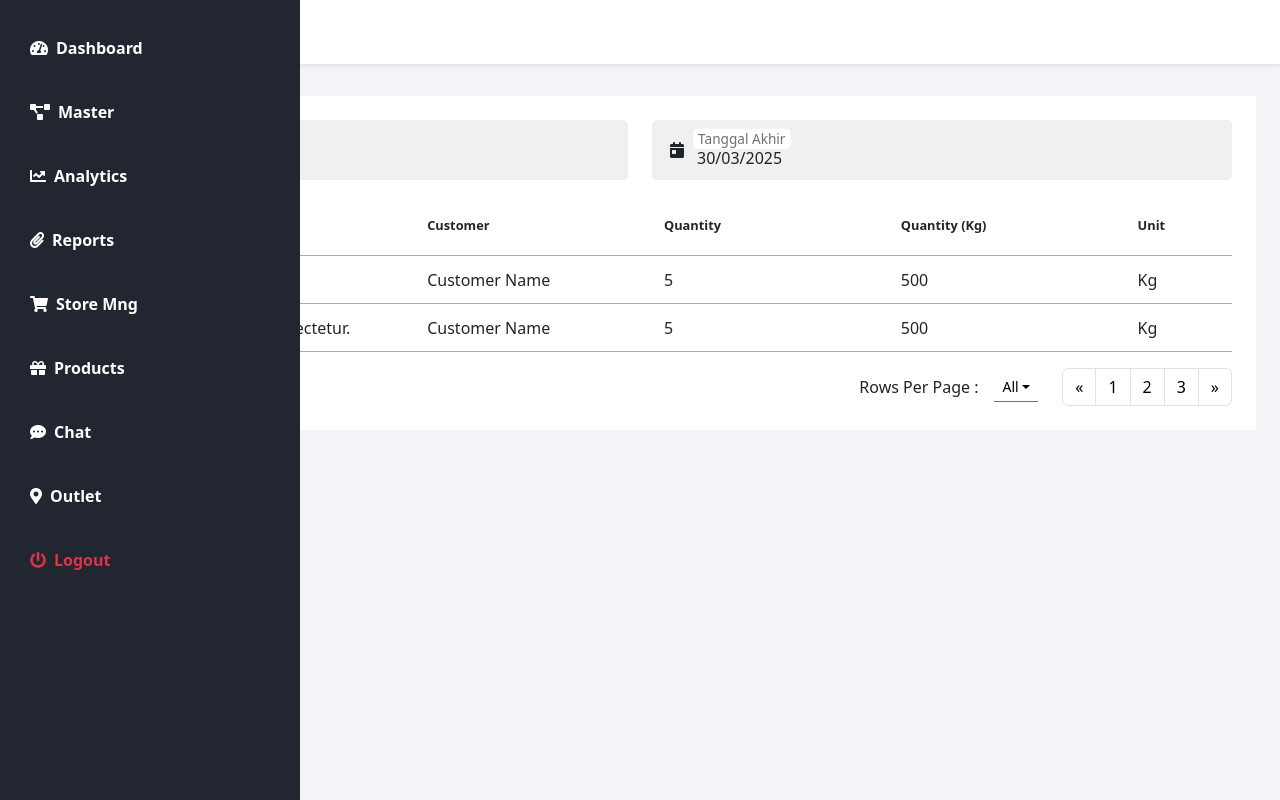
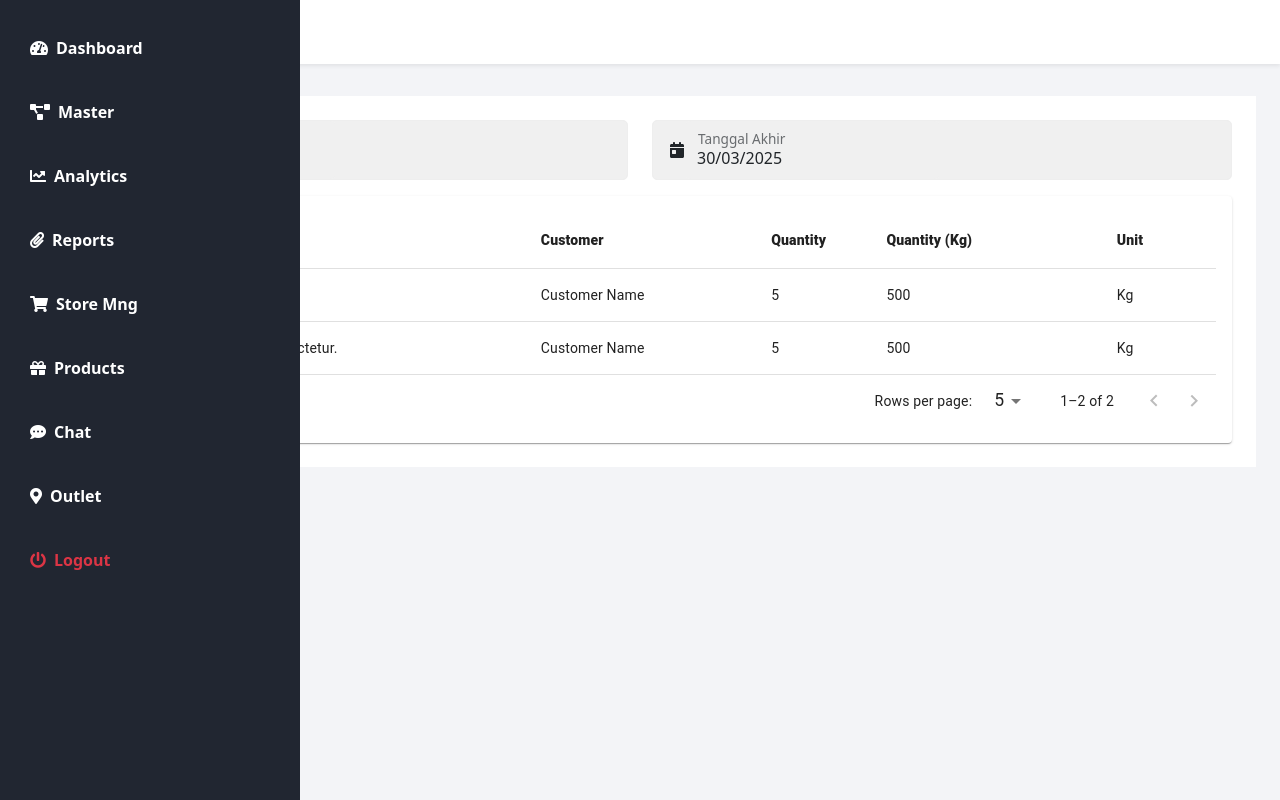
Before and after one commit to Christian-Tiovanto/project-penitipan-barang-fe, a React (Vite) app: page /report/transaction-in in a window 1280 px wide. Built offline with nearby package versions, Linux system fonts and the light colour scheme.

Commit message:
refactor: use Mui-table for displaying data

```diff
--- a/src/App.css
+++ b/src/App.css
@@ -259,7 +259,6 @@ body {
   color: #fff;
 }
 
-
 /* CSS untuk Slide-In dan Slide-Out */
 @keyframes slideIn {
   from {
@@ -292,6 +291,7 @@ body {
 /* Mui Table */
 .mui-table-container p {
   margin: 0px !important;
+}
 
 /* Bootstrap custom */
 .form-floating > label::after {
@@ -312,5 +312,4 @@ body {
   .pagination-component {
     width: 100%;
   }
-
 }
--- a/src/components/table-component.tsx
+++ b/src/components/table-component.tsx
@@ -1,55 +1,6 @@
-// TableComponent.tsx
-import React from "react";
-import "./../features/report/report.css";
-
 export interface ColumnConfig<T> {
-  key: string;
-  header: string;
-  render: (data: T) => React.ReactNode;
+  field: keyof T;
+  headerName: string;
   headerStyle?: React.CSSProperties;
   cellStyle?: React.CSSProperties;
 }
-
-interface TableProps<T> {
-  data: T[];
-  columns: ColumnConfig<T>[];
-  columnWidths?: string[];
-}
-
-export const Table = <T,>({ data, columns, columnWidths }: TableProps<T>) => {
-  return (
-    <div className="table-container w-100">
-      <table>
-        {columnWidths && (
-          <colgroup>
-            {columnWidths.map((width, index) => (
-              <col key={index} width={width} />
-            ))}
-          </colgroup>
-        )}
-
-        <thead>
-          <tr>
-            {columns.map((column) => (
-              <th key={column.key} style={column.headerStyle}>
-                {column.header}
-              </th>
-            ))}
-          </tr>
-        </thead>
-
-        <tbody>
-          {data.map((item, index) => (
-            <tr key={index}>
-              {columns.map((column) => (
-                <td key={column.key} style={column.cellStyle}>
-                  {column.render(item)}
-                </td>
-              ))}
-            </tr>
-          ))}
-        </tbody>
-      </table>
-    </div>
-  );
-};
--- a/src/features/report/report-in.tsx
+++ b/src/features/report/report-in.tsx
@@ -1,9 +1,19 @@
 import { useState } from "react";
 import DatePicker from "../../components/date-picker";
-import PagePaginationComponent from "../../components/pagination.tsx";
-import { Table, ColumnConfig } from "../../components/table-component.tsx";
-import "./report.css";
+import {
+  Paper,
+  Table,
+  TableBody,
+  TableCell,
+  TableContainer,
+  TableHead,
+  TablePagination,
+  TableRow,
+} from "@mui/material";
+
+import { ColumnConfig } from "../../components/table-component";
 interface ITransactionInData {
+  id: number;
   product: {
     id: number;
     name: string;
@@ -17,9 +27,23 @@ interface ITransactionInData {
   unit: string;
 }
 export function ReportInPage() {
-  const [selectedPageSize, setSelectedPageSize] = useState("All");
+  const [page, setPage] = useState(0);
+  const [rowsPerPage, setRowsPerPage] = useState(5);
+  const [searchQuery, setSearchQuery] = useState("");
+  const handleChangePage = (_: unknown, newPage: number) => {
+    setPage(newPage);
+  };
+
+  const handleChangeRowsPerPage = (
+    event: React.ChangeEvent<HTMLInputElement>
+  ) => {
+    setRowsPerPage(parseInt(event.target.value, 10));
+    setPage(0);
+  };
+
   const TransactionInData: ITransactionInData[] = [
     {
+      id: 1,
       product: { id: 1, name: "Product Name" },
       customer: { id: 1, name: "Customer Name" },
       qty: 5,
@@ -27,6 +51,7 @@ export function ReportInPage() {
       unit: "Kg",
     },
     {
+      id: 2,
       product: {
         id: 1,
         name: "Lorem ipsum dolor sit amet consectetur.",
@@ -39,39 +64,48 @@ export function ReportInPage() {
   ];
   const columns: ColumnConfig<ITransactionInData>[] = [
     {
-      key: "product",
-      header: "Product",
-      render: (data) => data.product.name,
+      field: "product",
+      headerName: "Product",
+      headerStyle: {
+        minWidth: "200px",
+        width: "40%",
+      },
     },
     {
-      key: "customer",
-      header: "Customer",
-      render: (data) => data.customer.name,
-      headerStyle: { paddingLeft: "24px" },
-      cellStyle: { paddingLeft: "24px" },
+      field: "customer",
+      headerName: "Customer",
+      headerStyle: {
+        width: "20%",
+      },
     },
     {
-      key: "qty",
-      header: "Quantity",
-      render: (data) => data.qty,
-      headerStyle: { paddingLeft: "24px" },
-      cellStyle: { paddingLeft: "24px" },
+      field: "qty",
+      headerName: "Quantity",
+      headerStyle: {
+        width: "10%",
+      },
     },
     {
-      key: "converted_qty",
-      header: "Quantity (Kg)",
-      render: (data) => data.converted_qty,
-      headerStyle: { paddingLeft: "24px" },
-      cellStyle: { paddingLeft: "24px" },
+      field: "converted_qty",
+      headerName: "Quantity (Kg)",
+      headerStyle: {
+        width: "20%",
+      },
     },
     {
-      key: "unit",
-      header: "Unit",
-      render: (data) => data.unit,
-      headerStyle: { paddingLeft: "24px" },
-      cellStyle: { paddingLeft: "24px" },
+      field: "unit",
+      headerName: "Unit",
+      headerStyle: {
+        width: "10%",
+      },
     },
   ];
+  const filteredData = TransactionInData.filter((row: any) =>
+    columns.some((col) =>
+      String(row[col.field]).toLowerCase().includes(searchQuery.toLowerCase())
+    )
+  );
+
   const columnWidths = ["30%", "20%", "20%", "20%", "10%"];
   return (
     <>
@@ -91,15 +125,50 @@ export function ReportInPage() {
           </div>
         </div>
         <div className="product-in-list w-100 d-flex flex-column">
-          <Table
-            data={TransactionInData}
-            columns={columns}
-            columnWidths={columnWidths}
-          />
-          <PagePaginationComponent
-            selectedPageSize={selectedPageSize}
-            setSelectedPageSize={(data: string) => setSelectedPageSize(data)}
-          />
+          <div className="mui-table-container">
+            <TableContainer component={Paper} sx={{ padding: 2 }}>
+              <Table>
+                <TableHead>
+                  <TableRow>
+                    {columns.map((col) => (
+                      <TableCell
+                        key={col.field}
+                        sx={{
+                          width: col.headerStyle?.width,
+                          minWidth: col.headerStyle?.minWidth,
+                          textAlign: col.headerStyle?.textAlign,
+                          fontWeight: "bold",
+                        }}
+                      >
+                        <b>{col.headerName}</b>
+                      </TableCell>
+                    ))}
+                  </TableRow>
+                </TableHead>
+                <TableBody>
+                  {TransactionInData.map((value) => (
+                    <TableRow key={value.id}>
+                      <TableCell>{value.product.name}</TableCell>
+                      <TableCell>{value.customer.name}</TableCell>
+                      <TableCell>{value.qty}</TableCell>
+                      <TableCell>{value.converted_qty}</TableCell>
+                      <TableCell>{value.unit}</TableCell>
+                    </TableRow>
+                  ))}
+                </TableBody>
+              </Table>
+              <TablePagination
+                sx={{ fontSize: "1.1rem" }}
+                component="div"
+                count={filteredData.length}
+                page={page}
+                rowsPerPage={rowsPerPage}
+                onPageChange={handleChangePage}
+                onRowsPerPageChange={handleChangeRowsPerPage}
+                rowsPerPageOptions={[5, 10, 25]}
+              />
+            </TableContainer>
+          </div>
         </div>
       </div>
     </>
--- a/src/features/report/report-out.tsx
+++ b/src/features/report/report-out.tsx
@@ -1,9 +1,19 @@
 import { useState } from "react";
 import DatePicker from "../../components/date-picker";
-import PagePaginationComponent from "../../components/pagination.tsx";
-import { Table, ColumnConfig } from "../../components/table-component.tsx";
-import "./report.css";
+import {
+  Paper,
+  Table,
+  TableBody,
+  TableCell,
+  TableContainer,
+  TableHead,
+  TablePagination,
+  TableRow,
+} from "@mui/material";
+
+import { ColumnConfig } from "../../components/table-component";
 interface ITransactionOutData {
+  id: number;
   product: {
     id: number;
     name: string;
@@ -16,24 +26,78 @@ interface ITransactionOutData {
   total_days: number;
 }
 export function ReportOutPage() {
-  const [selectedPageSize, setSelectedPageSize] = useState("All");
+  const [page, setPage] = useState(0);
+  const [rowsPerPage, setRowsPerPage] = useState(5);
+  const [searchQuery, setSearchQuery] = useState("");
+  const handleChangePage = (_: unknown, newPage: number) => {
+    setPage(newPage);
+  };
+
+  const handleChangeRowsPerPage = (
+    event: React.ChangeEvent<HTMLInputElement>
+  ) => {
+    setRowsPerPage(parseInt(event.target.value, 10));
+    setPage(0);
+  };
+
   const TransactionOutData: ITransactionOutData[] = [
     {
+      id: 1,
       product: { id: 1, name: "Product Name" },
       customer: { id: 1, name: "Customer Name" },
       converted_qty: 500,
-      total_days: 50,
+      total_days: 5,
     },
     {
+      id: 2,
       product: {
         id: 1,
         name: "Lorem ipsum dolor sit amet consectetur.",
       },
       customer: { id: 1, name: "Customer Name" },
-      converted_qty: 1000,
-      total_days: 5,
+      converted_qty: 500,
+      total_days: 50,
     },
   ];
+  const columns: ColumnConfig<ITransactionOutData>[] = [
+    {
+      field: "product",
+      headerName: "Product",
+      headerStyle: {
+        minWidth: "200px",
+        width: "40%",
+      },
+    },
+    {
+      field: "customer",
+      headerName: "Customer",
+      headerStyle: {
+        width: "30%",
+      },
+    },
+    {
+      field: "converted_qty",
+      headerName: "Quantity (Kg)",
+      headerStyle: {
+        textAlign: "center",
+        width: "20%",
+      },
+    },
+    {
+      field: "total_days",
+      headerName: "Total Days",
+      headerStyle: {
+        textAlign: "center",
+        width: "10%",
+      },
+    },
+  ];
+  const filteredData = TransactionOutData.filter((row: any) =>
+    columns.some((col) =>
+      String(row[col.field]).toLowerCase().includes(searchQuery.toLowerCase())
+    )
+  );
+
   return (
     <>
       <div className="container-fluid m-0 p-0">
@@ -52,50 +116,53 @@ export function ReportOutPage() {
           </div>
         </div>
         <div className="product-in-list w-100 d-flex flex-column">
-          <div className="table-container w-100">
-            <table>
-              <colgroup>
-                <col width={"10%"} />
-                <col width={"30%"} />
-                <col width={"20%"} />
-                <col width={"20%"} />
-                <col width={"20%"} />
-              </colgroup>
-              <thead>
-                <tr>
-                  <th style={{ paddingLeft: "16px" }}>No</th>
-                  {["Product", "Customer", "Quantity (Kg)", "Total Days"].map(
-                    (column) => (
-                      <th style={{ paddingLeft: "24px" }} key={column}>
-                        {column}
-                      </th>
-                    )
-                  )}
-                </tr>
-              </thead>
-              <tbody>
-                {TransactionOutData.map((value, index) => (
-                  <tr>
-                    <td style={{ paddingLeft: "16px" }}>{index + 1}</td>
-                    <td style={{ paddingLeft: "24px" }}>
-                      {value.product.name}
-                    </td>
-                    <td style={{ paddingLeft: "24px" }}>
-                      {value.customer.name}
-                    </td>
-                    <td style={{ paddingLeft: "24px" }}>
-                      {value.converted_qty}
-                    </td>
-                    <td style={{ paddingLeft: "24px" }}>{value.total_days}</td>
-                  </tr>
-                ))}
-              </tbody>
-            </table>
+          <div className="mui-table-container">
+            <TableContainer component={Paper} sx={{ padding: 2 }}>
+              <Table>
+                <TableHead>
+                  <TableRow>
+                    {columns.map((col) => (
+                      <TableCell
+                        key={col.field}
+                        sx={{
+                          width: col.headerStyle?.width,
+                          minWidth: col.headerStyle?.minWidth,
+                          textAlign: col.headerStyle?.textAlign,
+                          fontWeight: "bold",
+                        }}
+                      >
+                        <b>{col.headerName}</b>
+                      </TableCell>
+                    ))}
+                  </TableRow>
+                </TableHead>
+                <TableBody>
+                  {TransactionOutData.map((value) => (
+                    <TableRow key={value.id}>
+                      <TableCell>{value.product.name}</TableCell>
+                      <TableCell>{value.customer.name}</TableCell>
+                      <TableCell sx={{ textAlign: "center" }}>
+                        {value.converted_qty}
+                      </TableCell>
+                      <TableCell sx={{ textAlign: "center" }}>
+                        {value.total_days}
+                      </TableCell>
+                    </TableRow>
+                  ))}
+                </TableBody>
+              </Table>
+              <TablePagination
+                sx={{ fontSize: "1.1rem" }}
+                component="div"
+                count={filteredData.length}
+                page={page}
+                rowsPerPage={rowsPerPage}
+                onPageChange={handleChangePage}
+                onRowsPerPageChange={handleChangeRowsPerPage}
+                rowsPerPageOptions={[5, 10, 25]}
+              />
+            </TableContainer>
           </div>
-          <PagePaginationComponent
-            selectedPageSize={selectedPageSize}
-            setSelectedPageSize={(data: string) => setSelectedPageSize(data)}
-          />
         </div>
       </div>
     </>
--- a/src/features/report/report.css
+++ /dev/null
@@ -1,26 +0,0 @@
-.table-container {
-  width: 100%;
-  overflow-x: auto; /* Enables horizontal scrolling */
-  -webkit-overflow-scrolling: touch; /* Smooth scrolling on iOS */
-}
-
-table {
-  min-width: 100%;
-  border-collapse: collapse;
-}
-
-th {
-  border-bottom: 1px solid rgb(170, 170, 170);
-  text-align: left;
-  font-size: 80%;
-  padding: 20px 0px;
-  padding-right: 24px;
-  white-space: nowrap;
-}
-
-td {
-  height: 48px;
-  padding-left: 0px;
-  padding-right: 24px;
-  border-bottom: 1px solid rgb(170, 170, 170);
-}
```
Also changed, not shown: src/App.tsx (+15 -12 lines).
